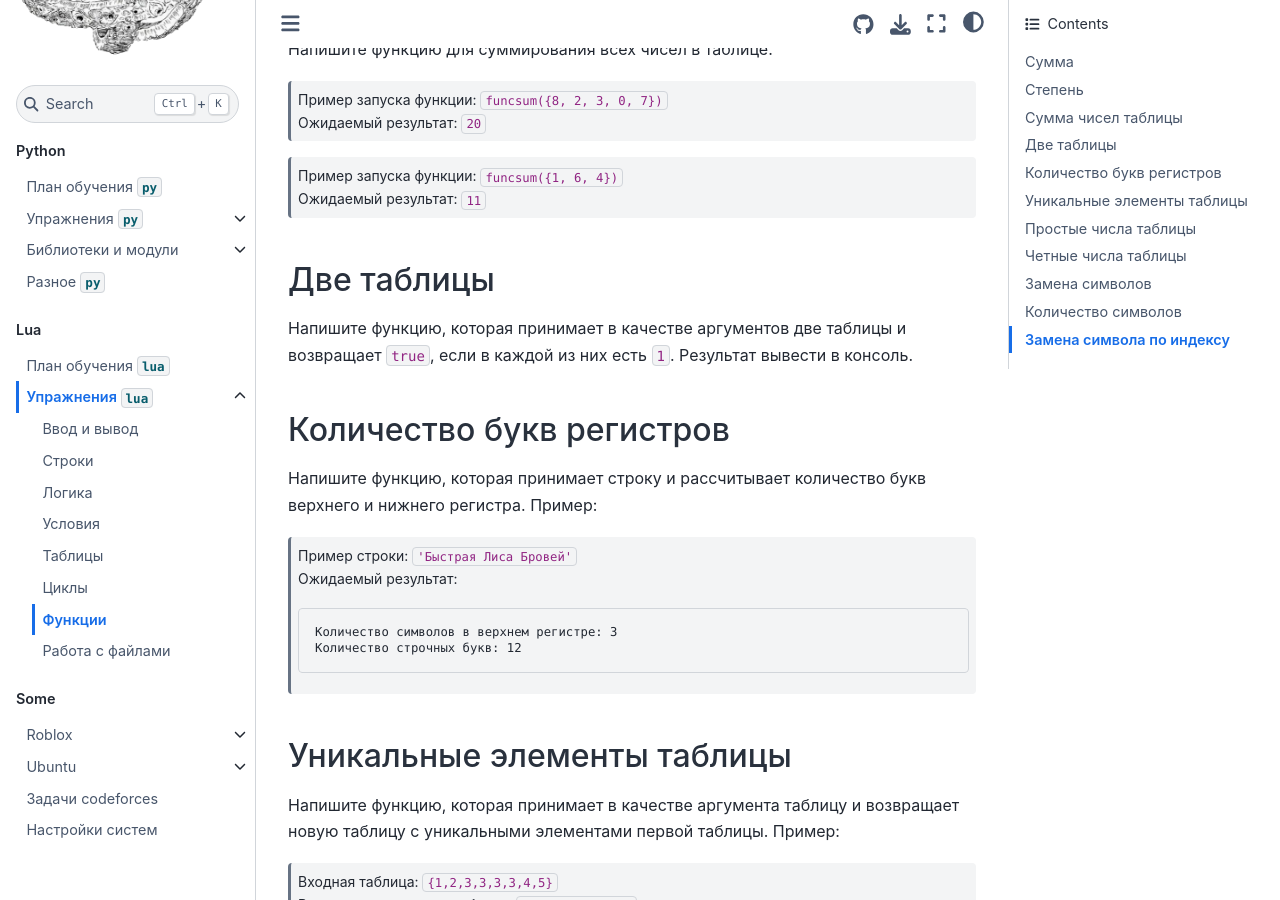
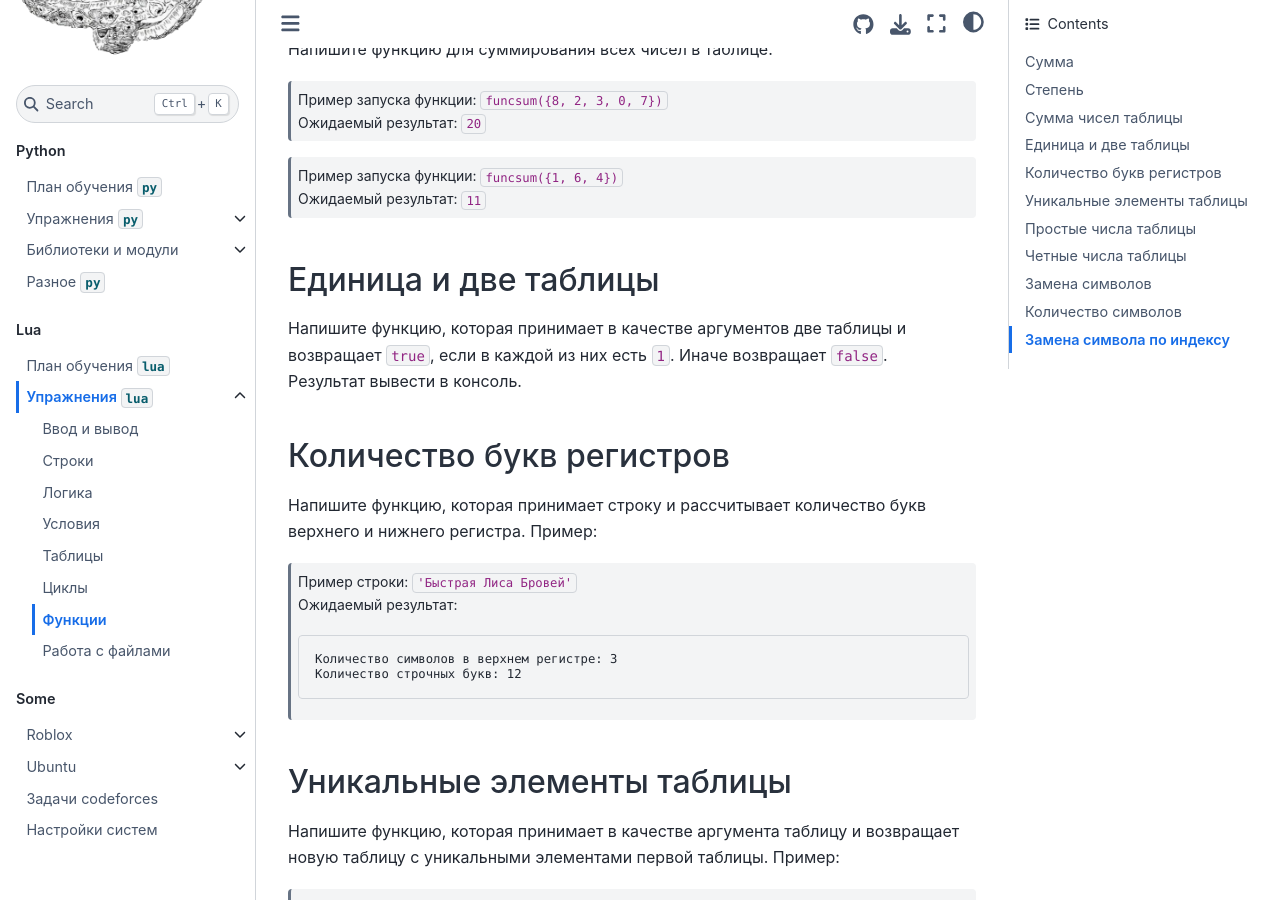
Before and after one commit to your-teach/faithpages, a Jupyter Book: the page built from Lua/Tasks/7.functions.md, in a window 1280 px wide and 900 px high, scrolled down 612 px. Built offline with Jupyter Book 1.0.4 settings and Sphinx 7.4.7 and the Sphinx Book theme 1.1.4, drawn with Linux system fonts in a browser that asks for light colours.

Commit message:
fix function task 'one and tables/lists'

```diff
--- a/Lua/Tasks/7.functions.md
+++ b/Lua/Tasks/7.functions.md
@@ -23,9 +23,9 @@
 > Пример запуска функции: `funcsum({1, 6, 4})`\
 > Ожидаемый результат: `11`
 
-## Две таблицы
+## Единица и две таблицы
 
-Напишите функцию, которая принимает в качестве аргументов две таблицы и возвращает `true`, если в каждой из них есть `1`.
+Напишите функцию, которая принимает в качестве аргументов две таблицы и возвращает `true`, если в каждой из них есть `1`. Иначе возвращает `false`.
 Результат вывести в консоль.
 
 ## Количество букв регистров
```
Also changed, not shown: Python/Tasks/10.functions.md (+2 -1 lines).
